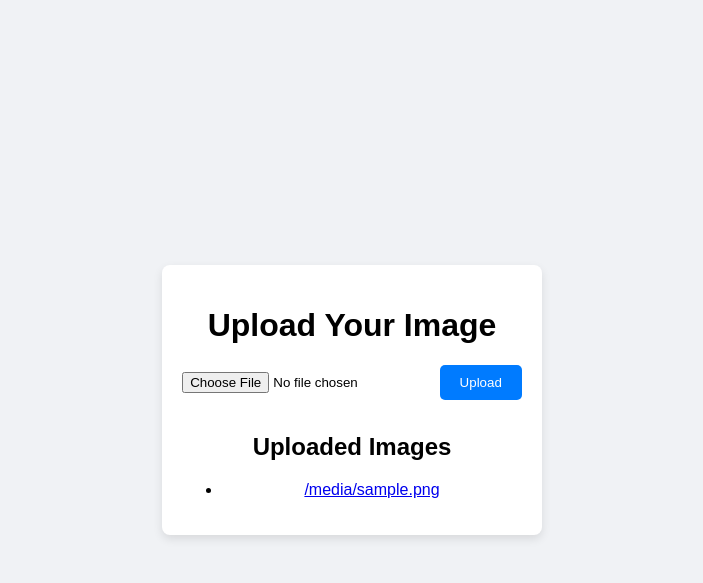
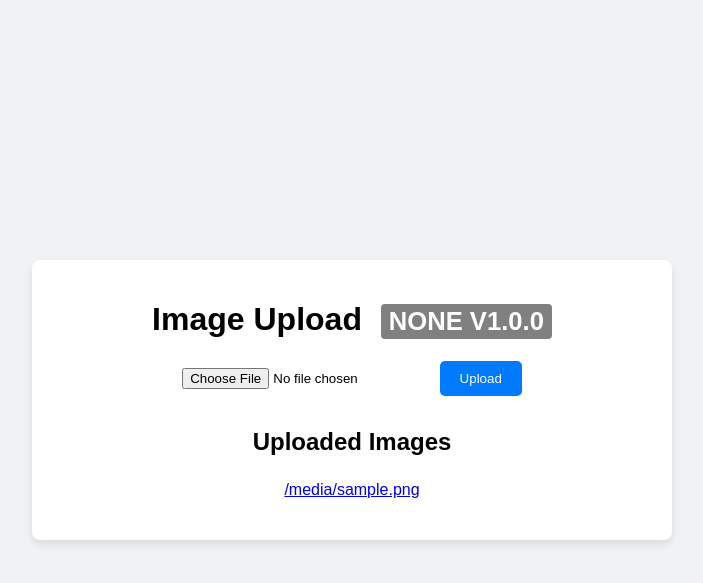
Before and after one commit to gallayagnesh/cnd2assignmentgeminiai, a Flask app: template templates/index.html in a window 1280 px wide. Shown: the top 583 px of the page, without its empty margins (288-991 px from the left). Run offline with Flask 3, Linux system fonts and the light colour scheme; the template is opened without the code that fills it: most values are stand-ins (such as "Sample title", 1, 10 or a date in 2020); parts of the project's set-up code (start-up, migrations or seed data) failed here and were passed over.

Commit message:
Update index.html

```diff
--- a/templates/index.html
+++ b/templates/index.html
@@ -20,6 +20,8 @@
             border-radius: 8px;
             box-shadow: 0 4px 10px rgba(0, 0, 0, 0.1);
             text-align: center;
+            width: 80%;
+            max-width: 600px;
         }
         .upload-form input[type="file"] {
             margin-bottom: 20px;
@@ -35,18 +37,44 @@
         .upload-form button:hover {
             background-color: #0056b3;
         }
+        .deployment-banner {
+            display: inline-block;
+            padding: 3px 8px;
+            border-radius: 4px;
+            font-size: 0.8em;
+            margin-left: 10px;
+            color: white;
+            font-weight: bold;
+        }
+        .image-list {
+            list-style-type: none;
+            padding: 0;
+            max-height: 300px;
+            overflow-y: auto;
+        }
+        .image-list li {
+            margin: 5px 0;
+        }
     </style>
 </head>
 <body>
     <div class="container">
-    <h1>Upload Your Image</h1>
+        <h1>Image Upload
+            <span class="deployment-banner" style="background-color:
+                {% if deployment_color == 'blue' %}blue
+                {% elif deployment_color == 'green' %}green
+                {% else %}gray{% endif %};">
+                {{ deployment_color|upper }} V{{ app_version }}
+            </span>
+        </h1>
+
         <form class="upload-form" action="/upload" method="post" enctype="multipart/form-data">
             <input type="file" name="image" accept="image/jpeg, image/jpg" required>
             <button type="submit">Upload</button>
         </form>
 
         <h2>Uploaded Images</h2>
-    <ul>
+        <ul class="image-list">
             {% for image in images %}
                 <li><a href="{{ url_for('view_image', filename=image) }}">{{ image }}</a></li>
             {% endfor %}
```
Lines whose indentation alone changed are shown as unchanged.
